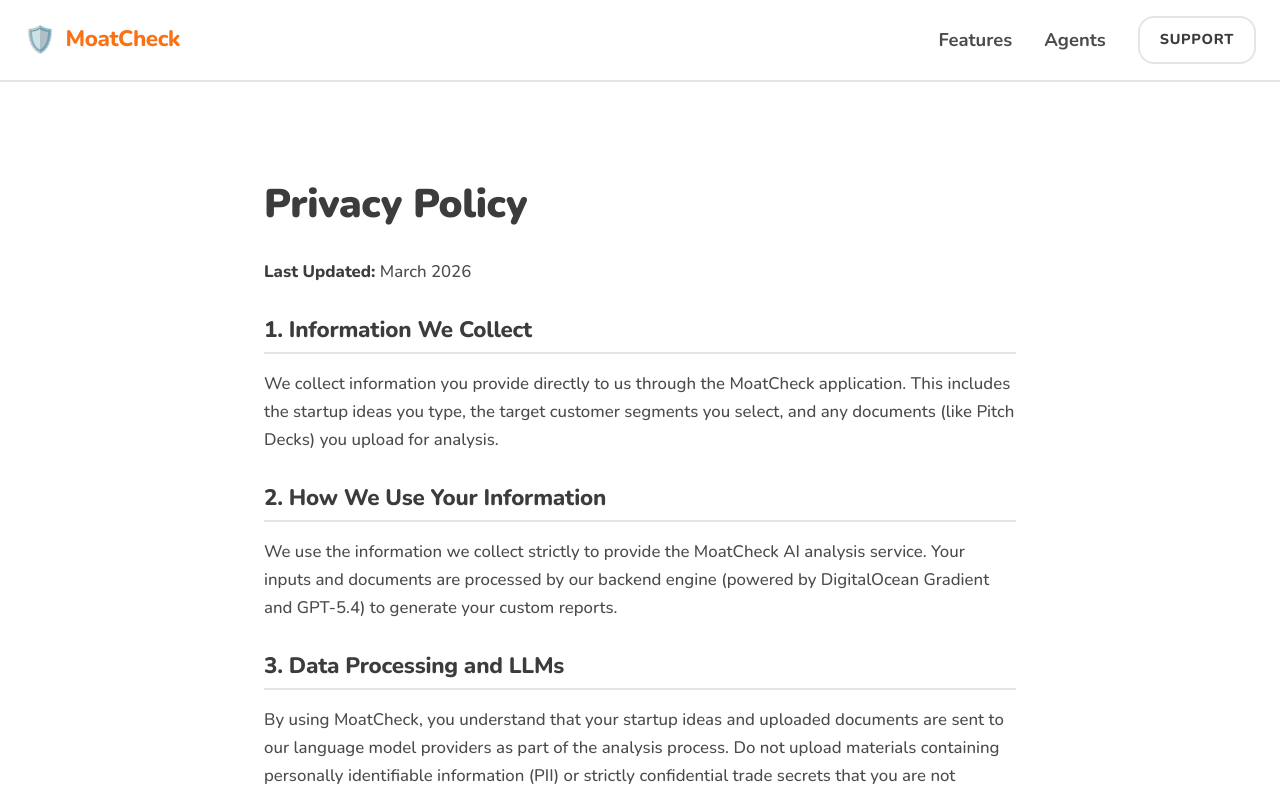
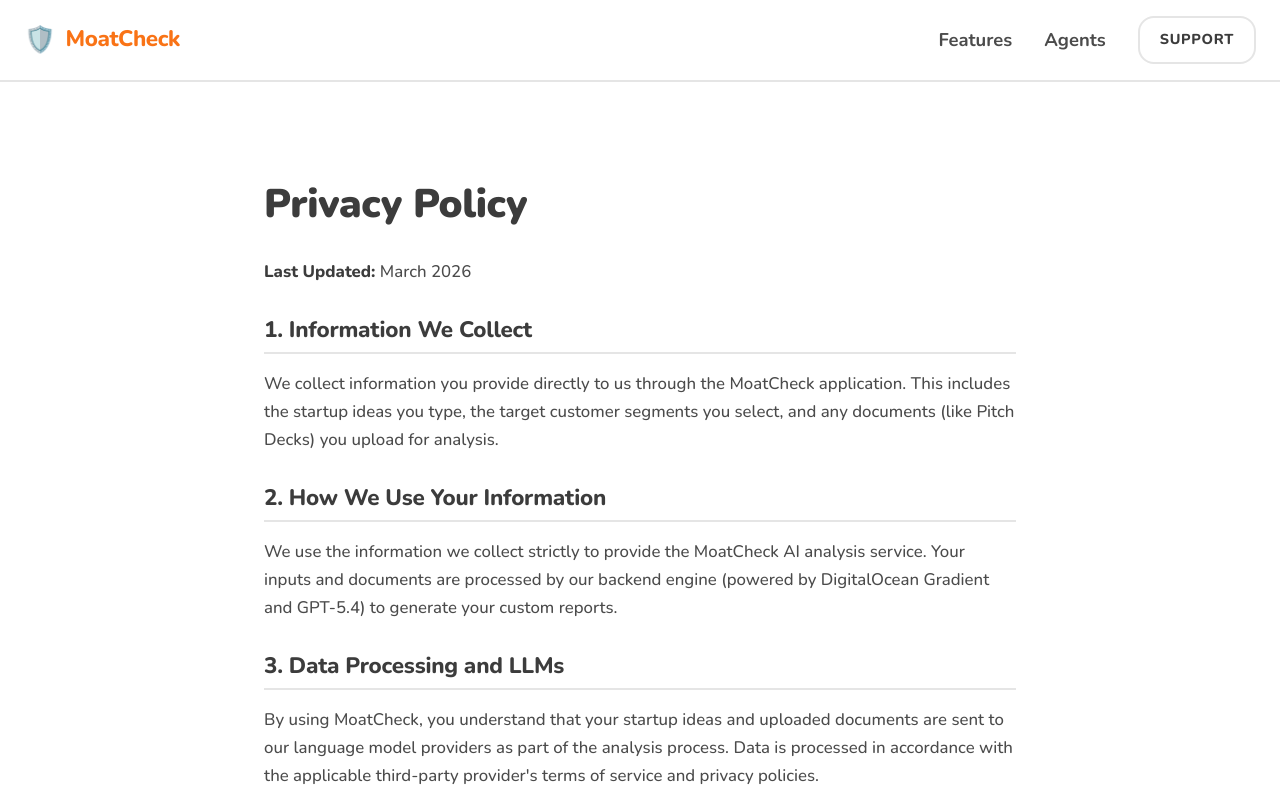
Before and after one commit to prajesh-mkd/moatcheck, a Next.js app: page /privacy in a window 1280 px wide. Shown: the top 794 px of the page. Built offline with nearby package versions, Linux system fonts and the light colour scheme.

Commit message:
docs: reword data processing clause to reference third-party terms

```diff
--- a/src/app/privacy/page.tsx
+++ b/src/app/privacy/page.tsx
@@ -17,7 +17,7 @@
           <p>We use the information we collect strictly to provide the MoatCheck AI analysis service. Your inputs and documents are processed by our backend engine (powered by DigitalOcean Gradient and GPT-5.4) to generate your custom reports.</p>
 
           <h2>3. Data Processing and LLMs</h2>
-          <p>By using MoatCheck, you understand that your startup ideas and uploaded documents are sent to our language model providers as part of the analysis process. Do not upload materials containing personally identifiable information (PII) or strictly confidential trade secrets that you are not comfortable processing through a cloud AI provider.</p>
+          <p>By using MoatCheck, you understand that your startup ideas and uploaded documents are sent to our language model providers as part of the analysis process. Data is processed in accordance with the applicable third-party provider's terms of service and privacy policies.</p>
 
           <h2>4. Data Retention</h2>
           <p>Ideas and files processed during an anonymous browser session are designed to be temporary and are not permanently stored by our platform.</p>
```
